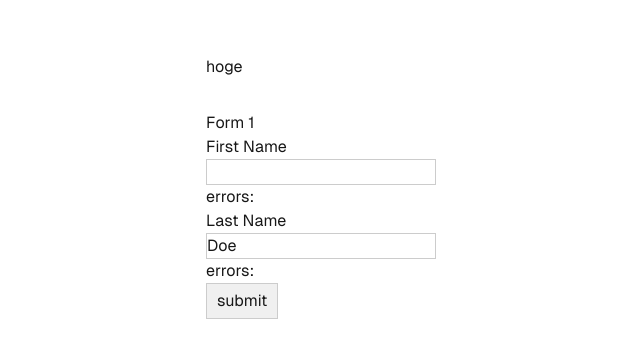
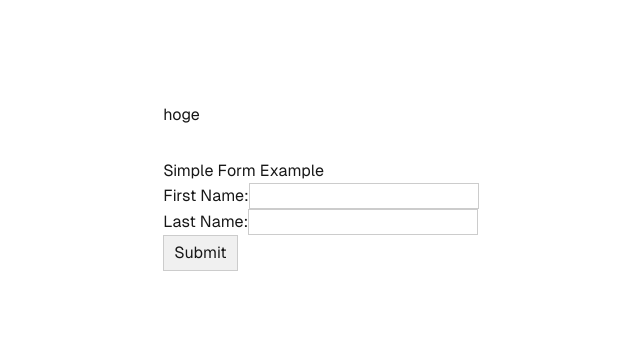
Before and after one commit to shooist/study-nextjs-pages-router, a Next.js app: page / in a window 1280 px wide. Shown: the part 213-570 px from the top of the page, without its empty margins (319-959 px from the left). Built offline with nearby package versions, Linux system fonts and the light colour scheme.

Commit message:
valibotバリデーションの場合

```diff
--- /dev/null
+++ b/src/components/TanStackSampleValibot.tsx
@@ -0,0 +1,104 @@
+import * as React from 'react'
+import { useForm } from '@tanstack/react-form'
+import type { AnyFieldApi } from '@tanstack/react-form'
+import * as v from 'valibot'
+
+const FirstNameSchema = v.pipe(
+  v.string(),
+  v.nonEmpty('First name is required'),
+  v.minLength(3, 'First name must be at least 3 characters'),
+  )
+
+function FieldInfo({ field }: { field: AnyFieldApi }) {
+  // const fieldErrors = field.state.meta.errors
+  // console.log('fieldErrors', fieldErrors)
+  return (
+    <>
+      {field.state.meta.isTouched && field.state.meta.errors.length ? (
+        field.state.meta.errors.map((error, index) => (
+          <div className="text-red-500 font-bold" key={index}>
+            {error.message}
+          </div>
+        ))
+      ) : null}
+      {field.state.meta.isValidating ? 'Validating...' : null}
+    </>
+  )
+}
+
+export default function TanStackSampleValibot() {
+  const form = useForm({
+    defaultValues: {
+      firstName: '',
+      lastName: '',
+    },
+    onSubmit: async ({ value }) => {
+      // Do something with form data
+      console.log("onSubmit", {value})
+    },
+  })
+
+  return (
+    <div>
+      <h1>Simple Form Example</h1>
+      <form
+        onSubmit={(e) => {
+          e.preventDefault()
+          e.stopPropagation()
+          form.handleSubmit()
+        }}
+      >
+        <div>
+          {/* A type-safe field component*/}
+          <form.Field
+            name="firstName"
+            validators={{
+              onSubmit: FirstNameSchema,
+            }}>
+            {field => ( // ここで field を引数として受け取る
+              <>
+                <label htmlFor={field.name}>First Name:</label>
+                <input
+                  id={field.name}
+                  name={field.name}
+                  value={field.state.value}
+                  onBlur={field.handleBlur}
+                  onChange={(e) => field.handleChange(e.target.value)}
+                />
+                <FieldInfo field={field} />
+              </>
+            )}
+          </form.Field>
+        </div>
+        <div>
+          <form.Field
+            name="lastName"
+          >
+            {(field) => (
+              <>
+                <label htmlFor={field.name}>Last Name:</label>
+                <input
+                  id={field.name}
+                  name={field.name}
+                  value={field.state.value}
+                  onBlur={field.handleBlur}
+                  onChange={(e) => field.handleChange(e.target.value)}
+                />
+                <FieldInfo field={field} />
+              </>
+            )}
+          </form.Field>
+        </div>
+        <form.Subscribe
+          selector={(state) => [state.canSubmit, state.isSubmitting]}
+        >
+          {([canSubmit, isSubmitting]) => (
+            <button type="submit" disabled={!canSubmit}>
+              {isSubmitting ? '...' : 'Submit'}
+            </button>
+          )}
+        </form.Subscribe>
+      </form>
+    </div>
+  )
+}
--- a/src/pages/index.tsx
+++ b/src/pages/index.tsx
@@ -1,4 +1,6 @@
 import App250417 from "@/components/250417";
+import TanStackSample from "@/components/TanStackSample";
+import TanStackSampleValibot from "@/components/TanStackSampleValibot";
 // import { PeoplePage } from "@/components/People/People";
 // import TanStackSplitSample from "@/components/TanStackSplitSample";
 import localFont from "next/font/local";
@@ -23,11 +25,12 @@ export default function Home() {
       <main className="flex flex-col gap-8 row-start-2 items-center sm:items-start">
         <div className="">hoge</div>
         {/* <TanStackSample /> */}
+        <TanStackSampleValibot />
         {/* <TanStackSplitSample /> */}
         {/* <Suspense fallback={<p>Loading...</p>}>
           <PeoplePage />
         </Suspense> */}
-        <App250417 />
+        {/* <App250417 /> */}
       </main>
     </div>
   );
```
